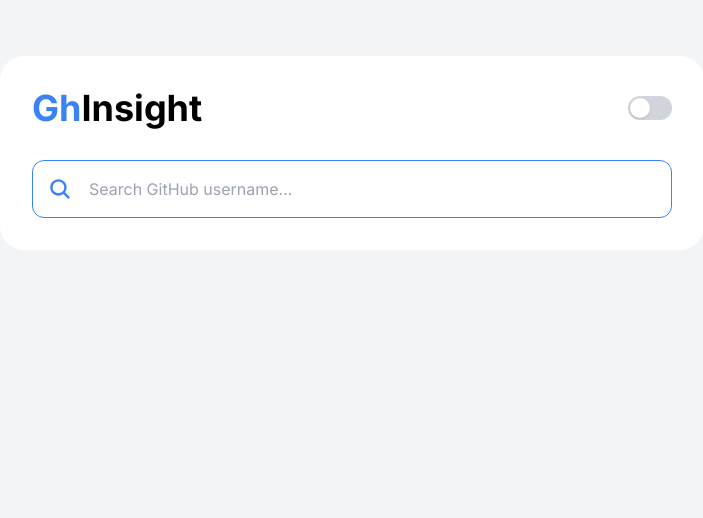
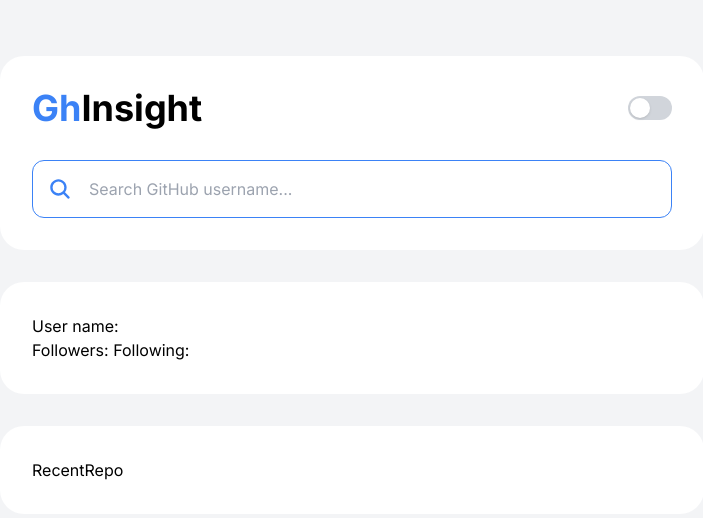
Before and after one commit to surajsht/ghinsight, a React (Vite) app: page / in a window 1280 px wide. Shown: the top 518 px of the page, without its empty margins (288-991 px from the left). Built offline with nearby package versions, Linux system fonts and the light colour scheme.

Commit message:
working on fetching data and displaying data in ui

```diff
--- a/src/App.jsx
+++ b/src/App.jsx
@@ -1,14 +1,36 @@
+import { useState, useEffect } from "react";
 import Navbar from "./components/Navbar";
 import SearchBar from "./components/SearchBar";
+import UserList from "./components/UserList";
+import RecentRepo from "./components/RecentRepo";
 
 const App = () => {
+  const [value, setValue] = useState("");
+  const [debouncedValue, setDebouncedValue] = useState("");
+
+  useEffect(() => {
+    const timer = setTimeout(() => {
+      setDebouncedValue(value);
+    }, 500);
+
+    return () => clearTimeout(timer);
+  }, [value]);
+
   return (
     <>
       <div className="min-h-screen bg-gray-100 pt-14 font-sans dark:bg-[#121212]">
         <div className="container">
           <div className="rounded-3xl bg-white p-4 sm:p-8">
             <Navbar />
-            <SearchBar />
+            <SearchBar value={value} setValue={setValue} />
+          </div>
+
+          <div className="mt-8 rounded-3xl bg-white p-4 sm:p-8">
+            <UserList value={debouncedValue} />
+          </div>
+
+          <div className="mt-8 rounded-3xl bg-white p-4 sm:p-8">
+            <RecentRepo value={debouncedValue} />
           </div>
         </div>
       </div>
--- /dev/null
+++ b/src/components/RecentRepo.jsx
@@ -0,0 +1,29 @@
+import axios from "axios";
+import { useQuery } from "@tanstack/react-query";
+
+const getRepoData = async (user) => {
+  if (!user) return null;
+
+  const resp = await axios.get(`https://api.github.com/users/${user}/repos`, {
+    headers: {
+      Authorization: import.meta.env.VITE_GITHUB_TOKEN_ID,
+    },
+  });
+  return resp.data;
+};
+
+const RecentRepo = ({ value }) => {
+  const { data, isLoading, error } = useQuery({
+    queryKey: ["repos", value],
+    queryFn: () => getRepoData(value),
+    enabled: !!value,
+  });
+
+  if (isLoading) return <div>Loading...</div>;
+
+  if (error) return <div>Error {error.message} </div>;
+
+  return <div>RecentRepo</div>;
+};
+
+export default RecentRepo;
--- a/src/components/SearchBar.jsx
+++ b/src/components/SearchBar.jsx
@@ -1,14 +1,16 @@
 import { IoSearch } from "react-icons/io5";
 
-const SearchBar = () => {
+const SearchBar = ({ value, setValue }) => {
   return (
     <div className="relative mt-8">
       <input
         type="text"
         placeholder="Search GitHub username..."
-        className="border-primary w-full rounded-xl border p-4 pl-14 focus:outline-none"
+        className="w-full rounded-xl border border-primary p-4 pl-14 focus:outline-none"
+        value={value}
+        onChange={(e) => setValue(e.target.value)}
       />
-      <IoSearch className="text-primary absolute left-4 top-1/2 translate-y-[-50%] text-2xl" />
+      <IoSearch className="absolute left-4 top-1/2 translate-y-[-50%] text-2xl text-primary" />
     </div>
   );
 };
--- /dev/null
+++ b/src/components/UserList.jsx
@@ -0,0 +1,48 @@
+import { useQuery } from "@tanstack/react-query";
+import axios from "axios";
+
+const getUserData = async (user) => {
+  if (!user) return null;
+
+  const resp = await axios.get(`https://api.github.com/users/${user}`, {
+    headers: {
+      Authorization: import.meta.env.VITE_GITHUB_TOKEN_ID,
+    },
+  });
+  return resp.data;
+};
+
+const getRepoData = async (user) => {
+  if (!user) return null;
+
+  const resp = await axios.get(`https://api.github.com/users/${user}/repos`, {
+    headers: {
+      Authorization: import.meta.env.VITE_GITHUB_TOKEN_ID,
+    },
+  });
+  return resp.data;
+};
+
+const UserList = ({ value }) => {
+  const { data, isLoading, error } = useQuery({
+    queryKey: ["users", value],
+    queryFn: () => getUserData(value),
+    enabled: !!value,
+  });
+
+  if (isLoading) return <div>Loading...</div>;
+
+  if (error) return <div>Error {error.message} </div>;
+
+  return (
+    <div>
+      <span> User name: {data?.login} </span>
+      <h2>{data?.name}</h2>
+      <img src={data?.avatar_url} alt={data?.name} />
+      <span> Followers:{data?.followers} </span>
+      <span> Following:{data?.following} </span>
+    </div>
+  );
+};
+
+export default UserList;
--- a/src/main.jsx
+++ b/src/main.jsx
@@ -4,9 +4,14 @@
 import "@fontsource/inter/400.css";
 import "@fontsource/inter/700.css";
 import "./output.css";
+import { QueryClient, QueryClientProvider } from "@tanstack/react-query";
+
+const client = new QueryClient();
 
 createRoot(document.getElementById("root")).render(
   <StrictMode>
-    <App />
-  </StrictMode>
+    <QueryClientProvider client={client}>
+      <App />
+    </QueryClientProvider>
+  </StrictMode>,
 );
--- a/src/output.css
+++ b/src/output.css
@@ -604,14 +604,6 @@
   margin-top: 2rem;
 }
 
-.mt-4 {
-  margin-top: 1rem;
-}
-
-.mt-6 {
-  margin-top: 1.5rem;
-}
-
 .flex {
   display: flex;
 }
@@ -711,14 +703,6 @@
   padding: 1rem;
 }
 
-.p-8 {
-  padding: 2rem;
-}
-
-.p-6 {
-  padding: 1.5rem;
-}
-
 .pl-14 {
   padding-left: 3.5rem;
 }
@@ -783,10 +767,6 @@
 }
 
 @media (min-width: 640px) {
-  .sm\:mt-8 {
-    margin-top: 2rem;
-  }
-
   .sm\:p-8 {
     padding: 2rem;
   }
```
Also changed, not shown: 1 other file (tests, documents, lock files or other folders).
